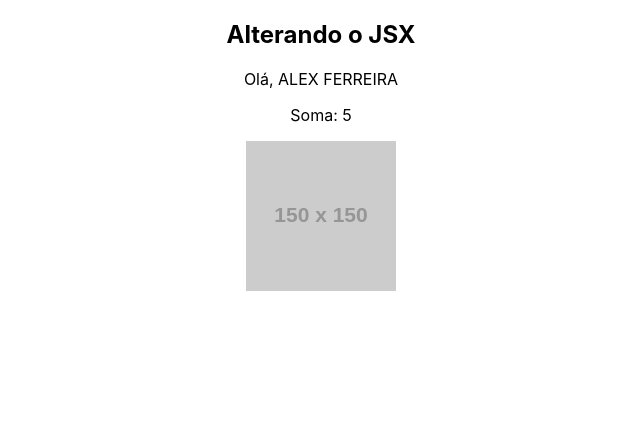
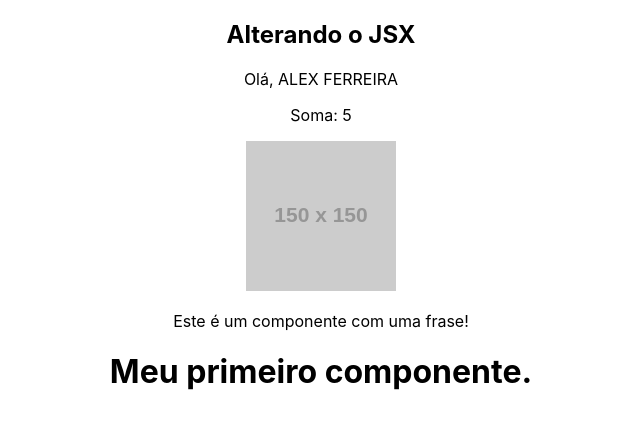
Before and after one commit to asfuture/Sistema-de-Gerenciamento-de-projeto-React, a React (Create React App) app: page / in a window 1280 px wide. Shown: the top 428 px of the page, without its empty margins (319-959 px from the left). Built offline with nearby package versions, Linux system fonts and the light colour scheme.

Commit message:
Criando componentes

```diff
--- a/src/App.js
+++ b/src/App.js
@@ -1,4 +1,5 @@
 import './App.css';
+import HelloWorld from './components/HelloWorld';
 
 function App() {
 const name= 'Alex Ferreira'
@@ -16,6 +17,7 @@ const url = 'https://via.placeholder.com/150'
         <p>Olá, {newname}</p>
         <p>Soma: {sum(2,3)}</p>
         <img src={url} alt="Minha Imagem"/>
+        <HelloWorld />
     </div>
   )
 }
--- /dev/null
+++ b/src/components/Frase.js
@@ -0,0 +1,9 @@
+function Frase() {
+    return(
+        <div>
+            <p>Este é um componente com uma frase!</p>
+        </div>
+    )
+}
+
+export default Frase
--- /dev/null
+++ b/src/components/HelloWorld.js
@@ -0,0 +1,13 @@
+import Frase from './Frase';
+
+function HelloWorld(){
+    return(
+        <div>
+            <Frase />
+            <h1>Meu primeiro componente.</h1>
+
+        </div>
+    )
+}
+
+export default HelloWorld
```
Also changed, not shown: package.json (+5 -6 lines), 1 other file (tests, documents, lock files or other folders).
